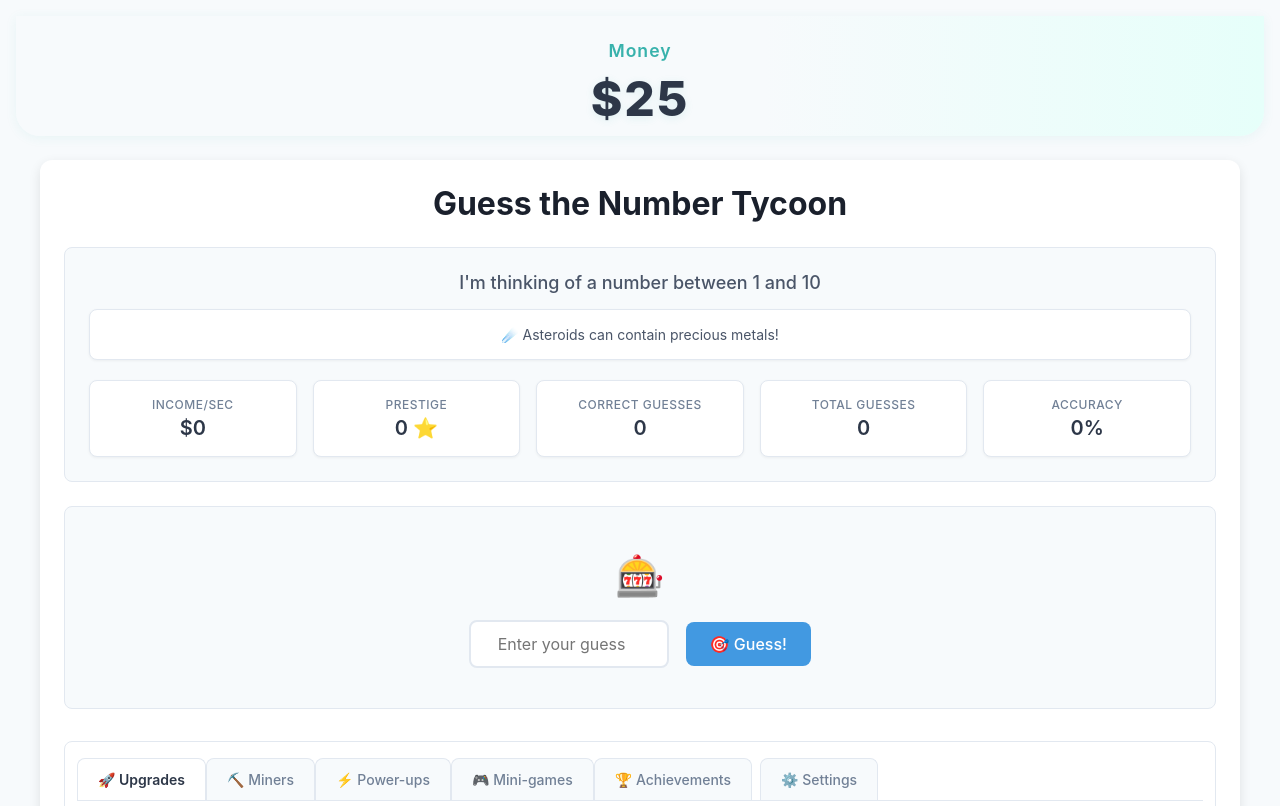
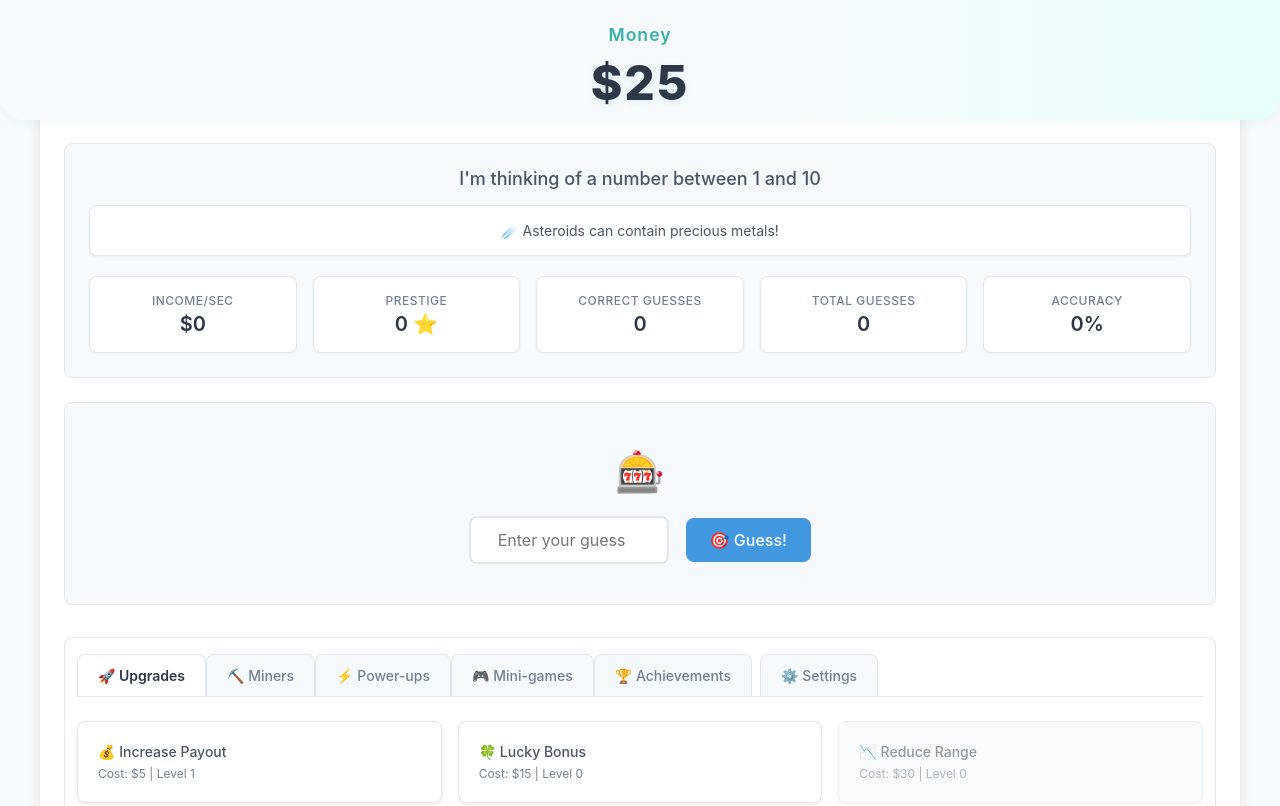
Before and after one commit to dinosaur890123/GuessTheNumberTycoon, a plain HTML site: page index.html in a window 1280 px wide. Shown: the top 806 px of the page. Drawn offline with Linux system fonts and the light colour scheme.

Commit message:
Update style.css

```diff
--- a/style.css
+++ b/style.css
@@ -41,13 +41,17 @@
 }
 /* Large Money Display at Top */
 #main-money-display {
-    width: 100%;
+    position: fixed;
+    top: 0;
+    left: 0;
+    width: 100vw;
     text-align: center;
-    margin: 0 auto 24px auto;
+    margin: 0 auto 0 auto;
     padding: 24px 0 8px 0;
     background: linear-gradient(90deg, #f7fafc 60%, #e6fffa 100%);
     border-radius: 0 0 24px 24px;
     box-shadow: 0 2px 12px rgba(56, 178, 172, 0.08);
+    z-index: 100;
 }
 .money-label {
     display: block;
@@ -91,7 +95,7 @@ body {
     background: #ffffff;
     border-radius: 12px;
     box-shadow: 0 4px 12px rgba(0, 0, 0, 0.1);
-    padding: 24px;
+    padding: 64px 24px 24px 24px; /* Add top padding so content isn't covered by fixed money display */
 }
 
 /* Typography */
```
